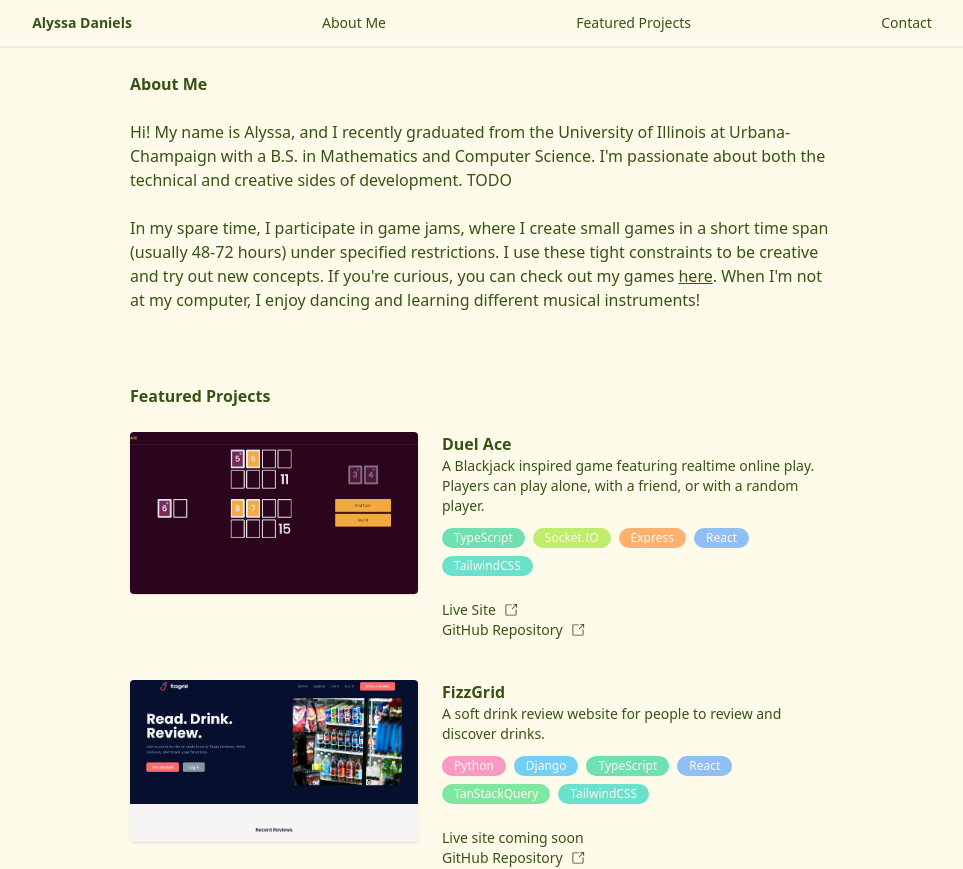
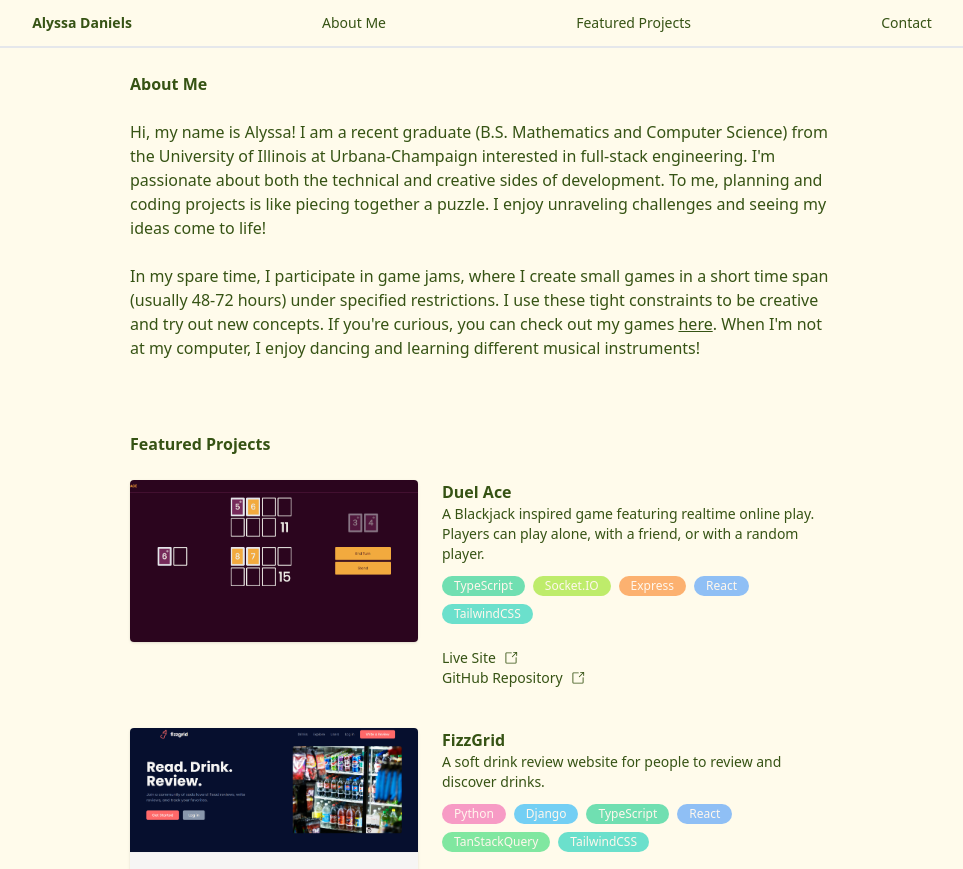
Before and after one commit to alyssadaniels/portfolio, a React (Vite) app: page / in a window 1280 px wide. Shown: the top 869 px of the page, without its empty margins (158-1121 px from the left). Built offline with nearby package versions, Linux system fonts and the light colour scheme; no server answers.

Commit message:
finished about me

```diff
--- a/src/components/AboutSection.tsx
+++ b/src/components/AboutSection.tsx
@@ -8,10 +8,13 @@ export default function AboutSection() {
             <h1 className="font-bold">About Me</h1>
             <br />
             <p>
-                Hi! My name is Alyssa, and I recently graduated from the
-                University of Illinois at Urbana-Champaign with a B.S. in
-                Mathematics and Computer Science. I'm passionate about both the
-                technical and creative sides of development. TODO
+                Hi, my name is Alyssa! I am a recent graduate (B.S. Mathematics
+                and Computer Science) from the University of Illinois at
+                Urbana-Champaign interested in full-stack engineering. I'm
+                passionate about both the technical and creative sides of
+                development. To me, planning and coding projects is like piecing
+                together a puzzle. I enjoy unraveling challenges and seeing my
+                ideas come to life!
             </p>
             <br />
             <p>
```
